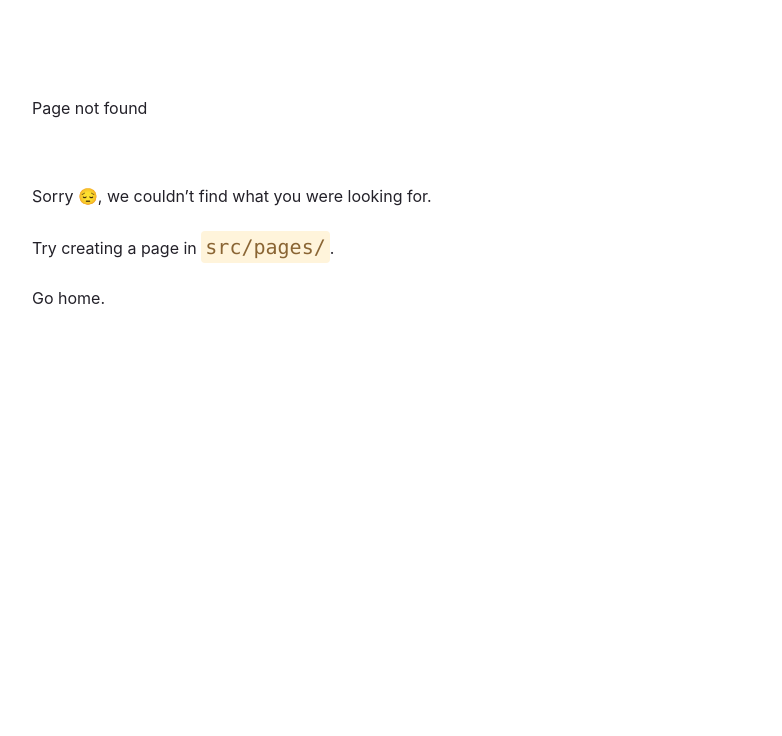
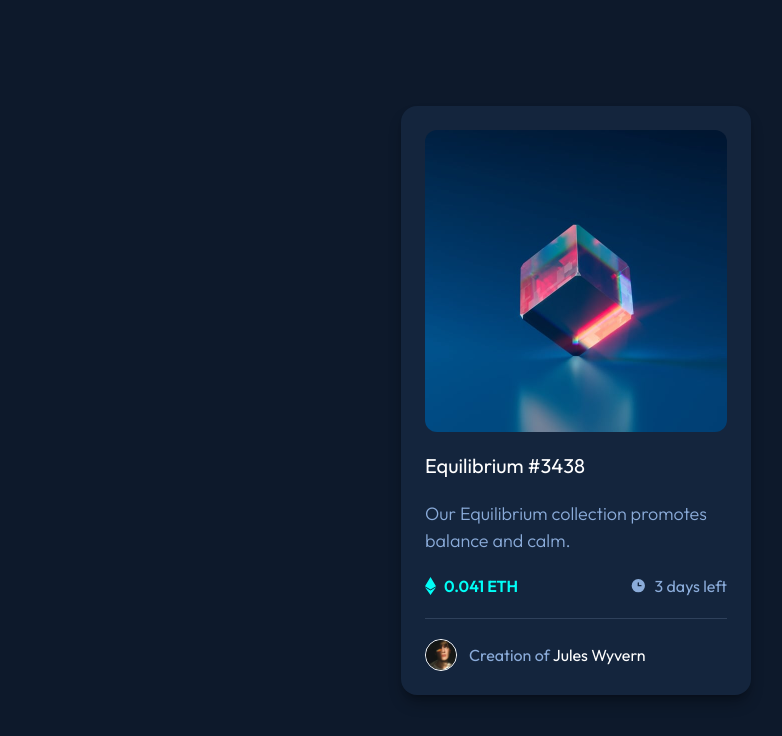
Before and after one commit to MuniruIssah/frontendmento-main, a Gatsby site: page /components/nft-preview-card-component in a window 1280 px wide. Before the commit this address had no page. Shown: the whole page, without its empty margins (64-846 px from the left). Built offline with nearby package versions, Linux system fonts and the light colour scheme; Gatsby itself is replaced by a stand-in of ours.

Commit message:
Completes nft preview component

```diff
--- a/gatsby-browser.js
+++ b/gatsby-browser.js
@@ -4,3 +4,7 @@ import "@fontsource/lexend-deca/200.css"
 import "@fontsource/lexend-deca/700.css"
 import "@fontsource/overpass/400.css"
 import "@fontsource/overpass/700.css"
+
+import "@fontsource/outfit/300.css"
+import "@fontsource/outfit"
+import "@fontsource/outfit/600.css"
--- a/package.json
+++ b/package.json
@@ -17,6 +17,7 @@
   "dependencies": {
     "@fontsource/crete-round": "^4.5.9",
     "@fontsource/lexend-deca": "^4.5.14",
+    "@fontsource/outfit": "^4.5.11",
     "@fontsource/overpass": "^4.5.11",
     "gatsby": "^5.9.0",
     "gatsby-plugin-manifest": "^5.9.0",
--- /dev/null
+++ b/src/features/nft-preview-card/components/nft-card-main.js
@@ -0,0 +1,35 @@
+import React from 'react';
+import ethereum from "../images/icon-ethereum.svg";
+import clock from "../images/icon-clock.svg";
+import view from "../images/icon-view.svg";
+import avatar from "../images/image-avatar.png";
+import equilibrium from "../images/image-equilibrium.jpg";
+
+const NftCardMain = () => {
+    return (
+        <div className={'max-w-[350px] rounded-2xl shadow-lg shadow-black/30 p-6 bg-[#14253D] flex flex-col space-y-5 transition-all ease-in-out'}>
+            {/*IMAGE*/}
+            <div className={'relative group'}>
+                <img src={equilibrium} className={'object-fit rounded-xl'} alt={'equilibrium'}/>
+                <div className={'hidden group-hover:grid absolute h-full w-full bg-[#00FFF7]/50 top-0 left-0 rounded-xl backdrop-blur-[1px] place-items-center transition-all ease-in-out'}>
+                    <img src={view} className={'object-fit'} alt={'view'}/>
+                </div>
+            </div>
+            {/*<div className="h-52 bg-cover bg-no-repeat bg-center rounded-2xl" style={{backgroundImage:`url(${equilibrium}`}}></div>*/}
+            <h4 className={'text-white text-xl hover:text-[#00FFF7] cursor-pointer'}>Equilibrium #3438</h4>
+            <p className={'text-[#8BACDA] text-[18px] font-light'}>Our Equilibrium collection promotes balance and calm.</p>
+            <div className={'divide-y divide-[#2F415B]'}>
+                <div className={'flex items-center justify-between text-[16px] pb-5'}>
+                    <div className={'flex items-center space-x-2 font-bold text-[#00FFF7]'}><img src={ethereum} className={'object-fit w-3 md:w-auto'} alt={'ethereum'}/><span>0.041 ETH</span></div>
+                    <div className={'flex items-center space-x-2 text-[#8BACDA]'}><img src={clock} className={'object-fit w-3 md:w-auto'} alt={'clock'}/><span>3 days left</span></div>
+                </div>
+                <div className={'flex items-center space-x-3 text-[16px] pt-5'}>
+                    <img src={avatar} className={'object-fit h-8 border border-white rounded-full'} alt={'avatar'}/>
+                    <span ><span className={'text-[#8BACDA]'}>Creation of</span>{" "}<span className={'text-white hover:text-[#00FFF7] cursor-pointer'}>Jules Wyvern</span> </span>
+                </div>
+            </div>
+        </div>
+    );
+};
+
+export default NftCardMain;
--- /dev/null
+++ b/src/pages/components/nft-preview-card-component/index.js
@@ -0,0 +1,12 @@
+import React from 'react';
+import NftCardMain from "../../../features/nft-preview-card/components/nft-card-main";
+
+const Index = () => {
+    return (
+        <div className={'nftpcc w-[100vw] h-[100vh] bg-[#0D192B] flex items-center justify-center p-5'}>
+            <NftCardMain/>
+        </div>
+    );
+};
+
+export default Index;
--- a/src/styles/global.css
+++ b/src/styles/global.css
@@ -209,3 +209,8 @@ svg {
 .irc{
     font-family: "Overpass", sans-serif;
 }
+
+/*NFT PREVIEW CARD COMPONENT*/
+.nftpcc{
+    font-family: "Outfit", sans-serif;
+}
```
Also changed, not shown: src/utils/index.js (+9 -0 lines), src/features/nft-preview-card/images/icon-clock.svg (added), src/features/nft-preview-card/images/icon-ethereum.svg (added), src/features/nft-preview-card/images/icon-view.svg (added), src/features/nft-preview-card/images/image-avatar.png (added), src/features/nft-preview-card/images/image-equilibrium.jpg (added), src/images/designs/nft-design.png (added), 1 other file.
